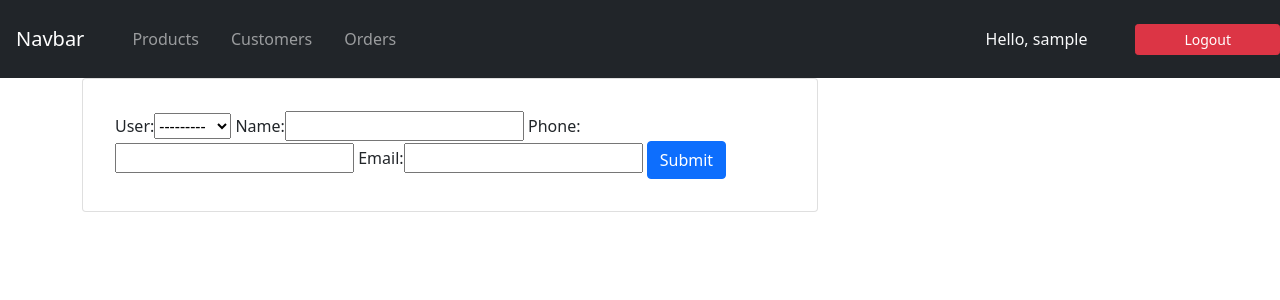
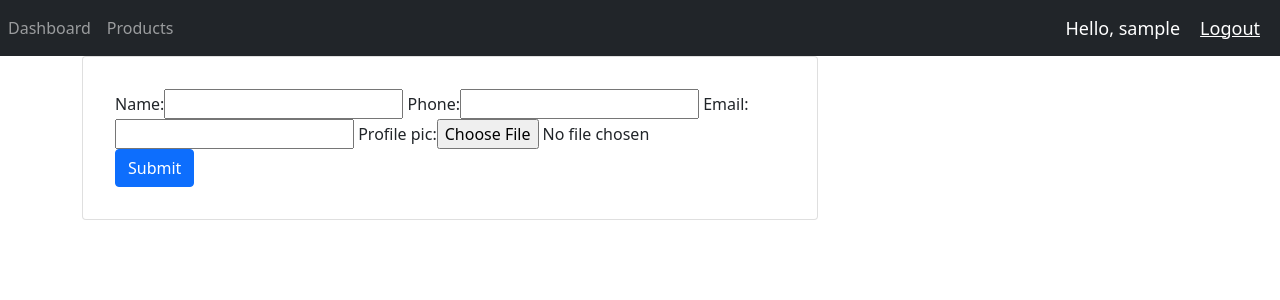
Before and after one commit to Zawad-21/Django-CRM, a Django app: page /create_customer/ in a window 1280 px wide. Shown: the top 300 px of the page. Run offline with Django 3.2, Linux system fonts and the light colour scheme; the visitor is signed in with stand-in values (Sample User, id 1); data comes from the database, SQL or seed files in the repository; some libraries are stand-ins or nearby versions.

Commit message:
added profile picture option

```diff
--- a/accounts/forms.py
+++ b/accounts/forms.py
@@ -16,6 +16,7 @@ class CustomerForm(ModelForm):
     class Meta:
         model = Customer
         fields = '__all__'
+        exclude = ['user']
 
 
 class CreateUserForm(UserCreationForm):
--- a/accounts/models.py
+++ b/accounts/models.py
@@ -1,12 +1,13 @@
 from django.db import models
-from django.contrib.auth.models import  User
+from django.contrib.auth.models import User
 
 
 class Customer(models.Model):
-    user = models.OneToOneField(User, null=True, on_delete=models.CASCADE)
+    user = models.OneToOneField(User, blank=True, null=True, on_delete=models.CASCADE)
     name = models.CharField(max_length=200, null=True)
     phone = models.CharField(max_length=200, null=True)
     email = models.CharField(max_length=200, null=True)
+    profile_pic = models.ImageField(null=True, blank=True)
     date_created = models.DateTimeField(auto_now_add=True, null=True)
 
     def __str__(self):
--- a/accounts/templates/accounts/dashboard.html
+++ b/accounts/templates/accounts/dashboard.html
@@ -32,7 +32,6 @@
                 <td><a class="btn btn-secondary" href="{% url 'customer' customer.id %}">View</a></td>
               </tr>
             {% endfor %}
-          </tr>
         </table>
       </div>
     </div>
--- a/accounts/templates/accounts/nav-bar.html
+++ b/accounts/templates/accounts/nav-bar.html
@@ -1,25 +1,36 @@
+{% load static %}
+
+
+<style>
+  .hello-msg{
+    font-size: 18px;
+    color: #fff;
+    margin-right: 20px;
+  }
+</style>
+
 <nav class="navbar navbar-expand-lg navbar-dark bg-dark">
-  <a class="navbar-brand p-3" href="{% url 'home' %}">Navbar</a>
-  <button
-    class="navbar-toggler"
-    type="button"
-    data-toggle="collapse"
-    data-target="#navbarNavAltMarkup"
-    aria-controls="navbarNavAltMarkup"
-    aria-expanded="false"
-    aria-label="Toggle navigation"
-  >
+  <button class="navbar-toggler" type="button" data-toggle="collapse" data-target="#navbarNav" aria-controls="navbarNav" aria-expanded="false" aria-label="Toggle navigation">
     <span class="navbar-toggler-icon"></span>
   </button>
-  <div class="collapse navbar-collapse" id="navbarNavAltMarkup">
-    <div class="navbar-nav">
+  <div class="collapse navbar-collapse" id="navbarNav">
+    <ul class="navbar-nav">
       {% if request.user.is_staff %}
-        <a class="nav-item nav-link p-3" href="{% url 'products' %}">Products</a>
-        <a class="nav-item nav-link p-3" href="">Customers</a>
-        <a class="nav-item nav-link p-3" href="">Orders</a>
+      <li class="nav-item active">
+        <a class="nav-link" href="{% url 'home' %}">Dashboard</a>
+      </li>
+      <li class="nav-item">
+        <a class="nav-link" href="{% url 'products' %}">Products</a>
+      </li>
+      {% else %}
+       <li class="nav-item">
+        <a class="nav-link" href="{% url 'account' %}">Settings</a>
+      </li>
       {% endif %}
-    </div>
+    </ul>
   </div>
-  <span class="text-light px-5">Hello, {{request.user}}</span>
-  <span><a class="px-5 btn btn-danger btn-sm" href="{% url 'logout' %}">Logout</a></span>
+
+  <span class="hello-msg">Hello, {{request.user}}</span>
+  <span ><a  class="hello-msg" href="{% url 'logout' %}">Logout</a></span>
+
 </nav>
--- a/accounts/urls.py
+++ b/accounts/urls.py
@@ -14,4 +14,5 @@ urlpatterns = [
     path('create_order/<str:pk>', views.createOrder, name='create_order'),
     path('update_order/<str:pk>', views.updateOrder, name='update_order'),
     path('delete_order/<str:pk>', views.deleteOrder, name='delete_order'),
+    path('account/', views.accountSettings, name='account')
 ]
--- a/accounts/views.py
+++ b/accounts/views.py
@@ -64,6 +64,21 @@ def userPage(request):
     context = {'orders': orders, 'delivered': delivered,
                'pending': pending, 'total_orders': total_orders}
     return render(request, 'accounts/user.html', context)
+
+
+@login_required
+@allowed_user(allowed_roles=['customer'])
+def accountSettings(request):
+    customer = request.user.customer
+    form = CustomerForm(instance=customer)
+
+    if request.method == 'POST':
+        form = CustomerForm(request.POST, request.FILES, instance=customer)
+        if form.is_valid():
+            form.save()
+
+    context = {'form': form}
+    return render(request, 'accounts/account_settings.html', context)
 
 
 @login_required(login_url='login')
@@ -149,7 +164,6 @@ def updateOrder(request, pk):
 @login_required(login_url='login')
 @allowed_user(allowed_roles=['Admin'])
 def deleteOrder(request, pk):
-    prev_url = request.META.get('HTTP_REFERER')
     order = Order.objects.get(id=pk)
     context = {'item': order}
     if request.method == 'POST':
--- a/crashing_django/settings.py
+++ b/crashing_django/settings.py
@@ -134,3 +134,5 @@ MEDIA_URL = '/images/'
 # https://docs.djangoproject.com/en/3.2/ref/settings/#default-auto-field
 
 DEFAULT_AUTO_FIELD = 'django.db.models.BigAutoField'
+
+MEDIA_ROOT = os.path.join(BASE_DIR, 'static/images')
--- a/crashing_django/urls.py
+++ b/crashing_django/urls.py
@@ -1,23 +1,11 @@
-"""crashing_django URL Configuration
-
-The `urlpatterns` list routes URLs to views. For more information please see:
-    https://docs.djangoproject.com/en/3.2/topics/http/urls/
-Examples:
-Function views
-    1. Add an import:  from my_app import views
-    2. Add a URL to urlpatterns:  path('', views.home, name='home')
-Class-based views
-    1. Add an import:  from other_app.views import Home
-    2. Add a URL to urlpatterns:  path('', Home.as_view(), name='home')
-Including another URLconf
-    1. Import the include() function: from django.urls import include, path
-    2. Add a URL to urlpatterns:  path('blog/', include('blog.urls'))
-"""
 from django.contrib import admin
 from django.urls import path, include
-
+from django.conf import settings
+from django.conf.urls.static import static
 
 urlpatterns = [
     path('admin/', admin.site.urls),
     path('', include('accounts.urls'))
 ]
+
+urlpatterns += static(settings.MEDIA_URL, document_root = settings.MEDIA_ROOT)
```
Also changed, not shown: accounts/templates/accounts/account_settings.html (added, +41 -0 lines), accounts/migrations/0012_customer_profile_pic.py (added), accounts/migrations/0013_alter_customer_user.py (added).
